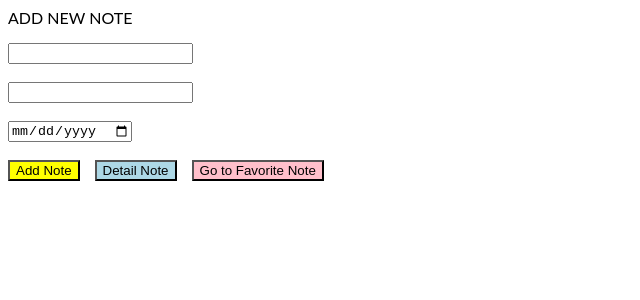
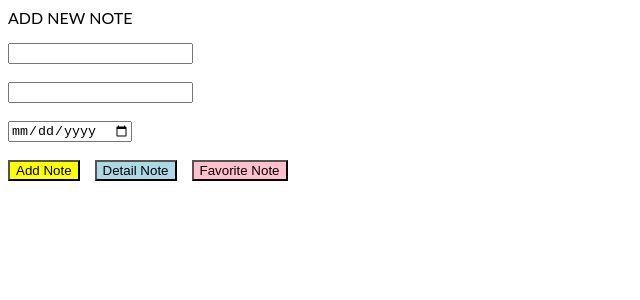
Before and after one commit to cynthia135github/C14180135-Angular2, an Angular app: page / in a window 1280 px wide. Shown: the top 300 px of the page, without its empty margins (0-640 px from the left). Built offline with nearby package versions, Linux system fonts and the light colour scheme.

Commit message:
1 file modified

```diff
--- a/src/app/app.component.html
+++ b/src/app/app.component.html
@@ -8,7 +8,7 @@
 
 <button style="background:yellow;" (click)="AddNote()">Add Note</button>
 <button style="margin-left:15px;background:lightblue;" (click)="GoToDetail()">Detail Note</button>
-<button style="margin-left:15px;background:pink;" (click)="GoToFav()">Go to Favorite Note</button>
+<button style="margin-left:15px;background:pink;" (click)="GoToFav()">Favorite Note</button>
 <br/><br/>{{statusAdd}}
 <router-outlet>
 </router-outlet>
```
